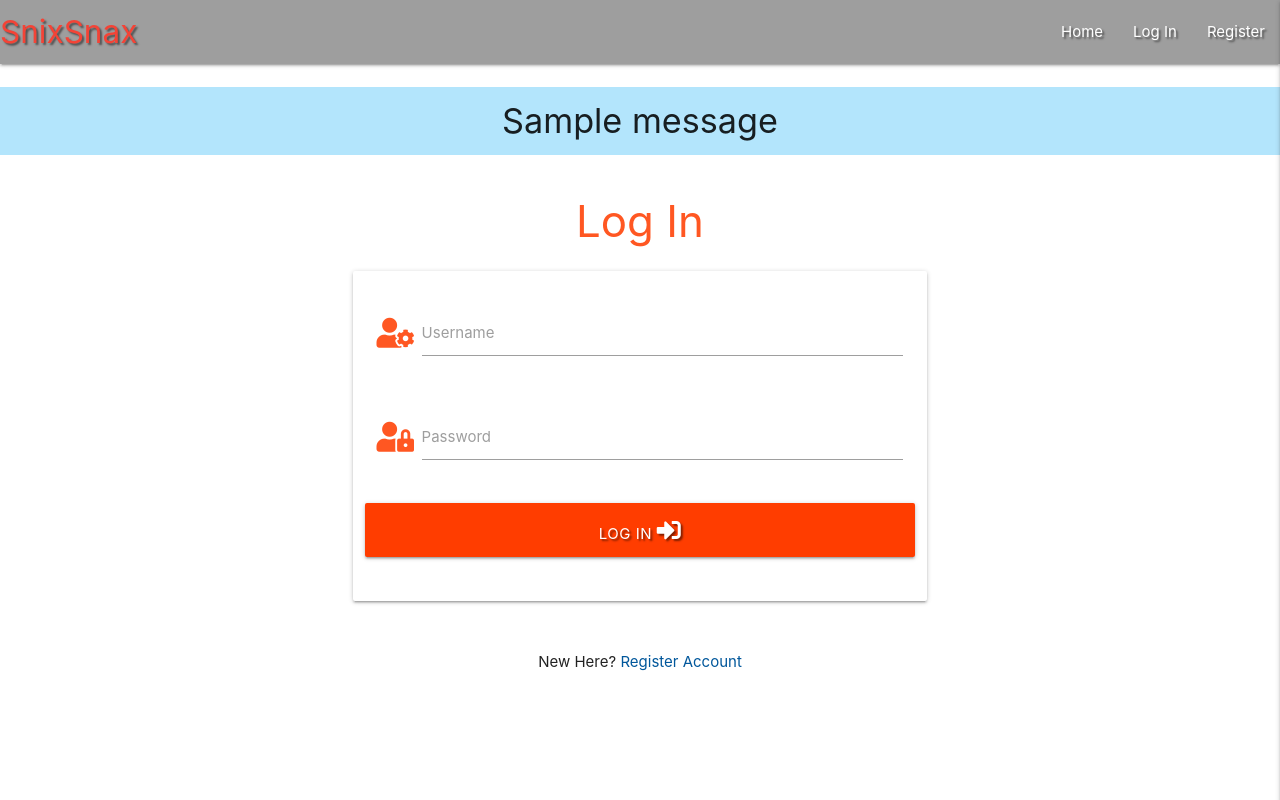
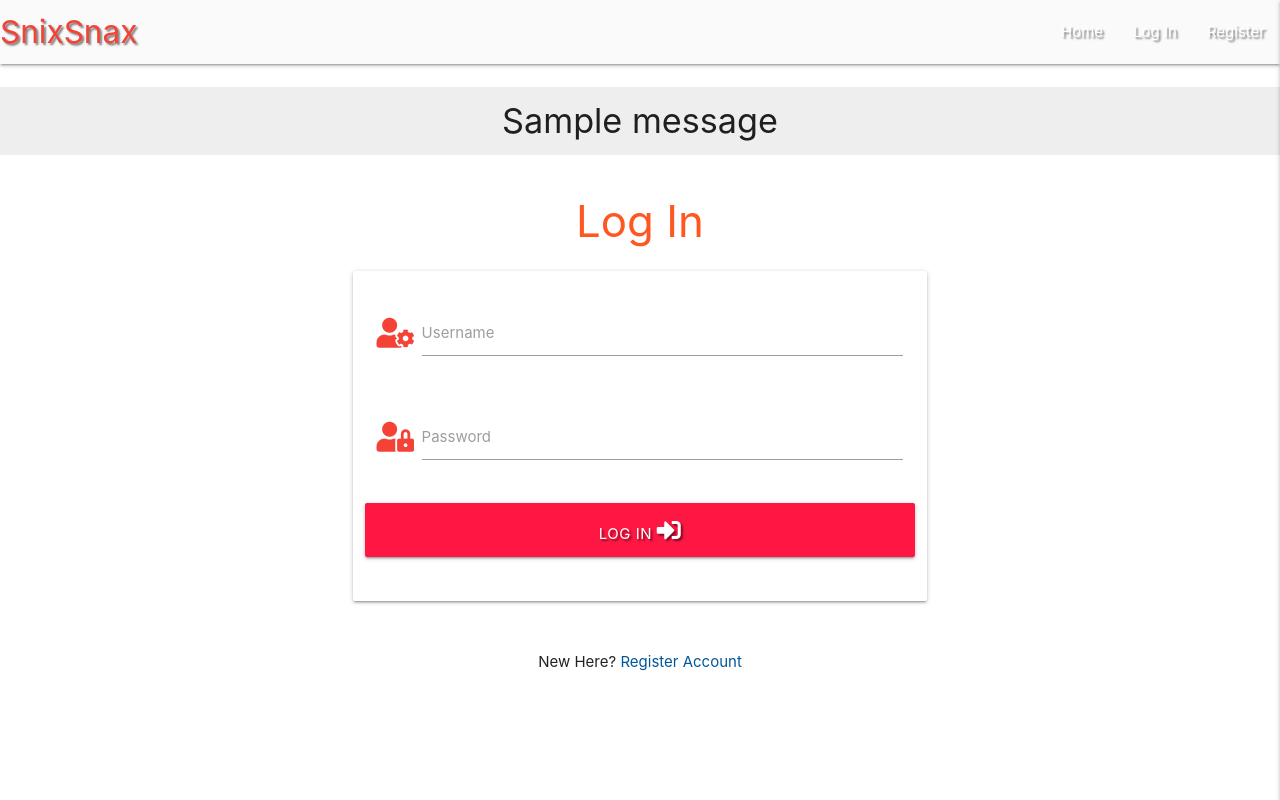
Before and after one commit to mr19331/snix-snax, a Flask app: page /login in a window 1280 px wide. Run offline with Flask 2, Linux system fonts and the light colour scheme; one stand-in notice (Sample message) is shown; some libraries are stand-ins or nearby versions.

Commit message:
Add color styling to buttons and hed headings

```diff
--- a/app.py
+++ b/app.py
@@ -166,15 +166,15 @@ def add_category():
     return render_template("add_category.html")
 
 
-@app.route("/edit_category<category_id>", methods=["GET", "POST"])
+@app.route("/edit_category/<category_id>", methods=["GET", "POST"])
 def edit_category(category_id):
     if request.method == "POST":
         submit = {
             "category_name": request.form.get("category_name")
-    }
-    mongo.db.categories.update({"_id": ObjectId(category_id)}, submit)
-    flash("Category Successfully Updated")
-    return redirect(url_for("get_categories"))
+        }
+        mongo.db.categories.update({"_id": ObjectId(category_id)}, submit)
+        flash("Category Successfully Updated")
+        return redirect(url_for("get_categories"))
 
     category = mongo.db.categories.find_one({"_id": ObjectId(category_id)})
     return render_template("edit_category.html", category=category)
--- a/templates/add_recipe.html
+++ b/templates/add_recipe.html
@@ -8,7 +8,7 @@
      <!-- category selection -->
 			<div class="row">
 				<div class="input-field col s12">
-                    <i class="fas fa-folder-open prefix light-blue-text text-darken-4"></i>
+                    <i class="fas fa-folder-open prefix red text text-darken-4"></i>
 					<select id="category_name" name="category_name" class="validate" required>
                         <option value="" disabled selected>Choose Category</option>
                         {% for category in categories %}
--- a/templates/base.html
+++ b/templates/base.html
@@ -14,7 +14,7 @@
 <body>
   <header>
   <!-- top navbar -->
-   <nav class= "nav-extended grey text-shadow ">
+   <nav class= "nav-extended grey lighten-5  text-shadow ">
        <div class="nav-wrapper ">
               <a href="{{url_for('get_recipes') }}" class="brand-logo red-text">SnixSnax</a>
               <a href="#" data-target="mobile-demo" class="sidenav-trigger right"><i class="fas fa-bars"></i></a>
@@ -61,7 +61,7 @@
                 {% for message in messages %}
 
          <div class="row flashes">
-              <h4 class="light-blue lighten-4 center-align">{{message}}</h4>
+              <h4 class="grey lighten-3 center-align">{{message}}</h4>
        </div>
               {% endfor %}
             {%  endif  %}
--- a/templates/edit_category.html
+++ b/templates/edit_category.html
@@ -4,7 +4,7 @@
 <h3 class="red-text center-align">Edit Category</h3>
 
  <div class="row card-panel grey-lighten-5">
-    <form class="col s12" method="POST" action="{{url_for('edit_category', category_id=_id) }}">
+    <form class="col s12" method="POST" action="{{url_for('edit_category', category_id=category._id) }}">
       <!-- category name -->
        <div class="row">
            <div class="input-field col s12" >
--- a/templates/login.html
+++ b/templates/login.html
@@ -8,7 +8,7 @@
       <!-- username -->
         <div class="row">
         <div class="input-field col s12">
-          <i class="fas fa-user-cog prefix deep-orange-text "></i>
+          <i class="fas fa-user-cog prefix red-text "></i>
           <input id="username" name="username" type="text" class="validate">
           <label for="username">Username</label>
         </div>
@@ -16,14 +16,14 @@
         <!-- password -->
         <div class="row">
         <div class="input-field col s12">
-        <i class="fas fa-user-lock prefix deep-orange-text "></i>
+        <i class="fas fa-user-lock prefix red-text "></i>
           <input id="password" name="password" type="password" class="validate">
           <label for="password">Password</label>
         </div>
       </div>
       <!-- login -->
       <div class="row">
-        <button type="submit" class="col s12 btn-large deep-orange accent-3 darken-4 text-shadow">
+        <button type="submit" class="col s12 btn-large red accent-3 darken-4 text-shadow">
                       Log In <i class="fas fa-sign-in-alt"></i>
                     </button>
       </div>
```
